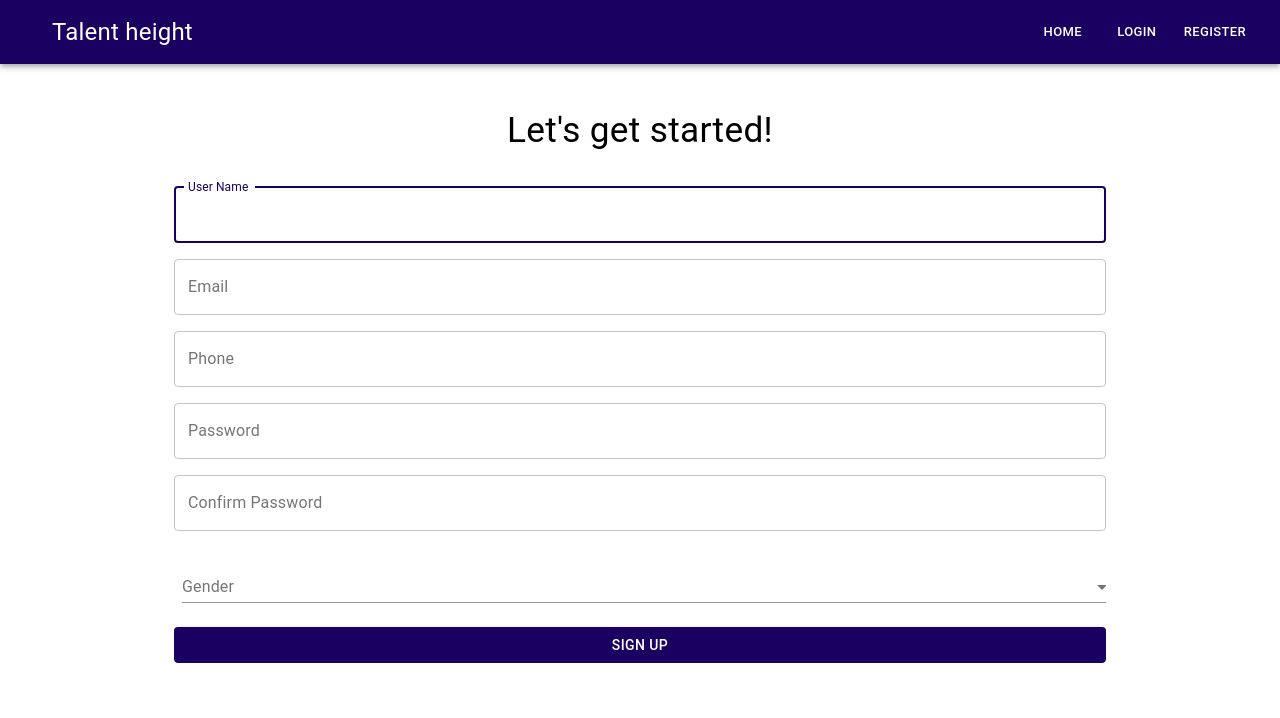
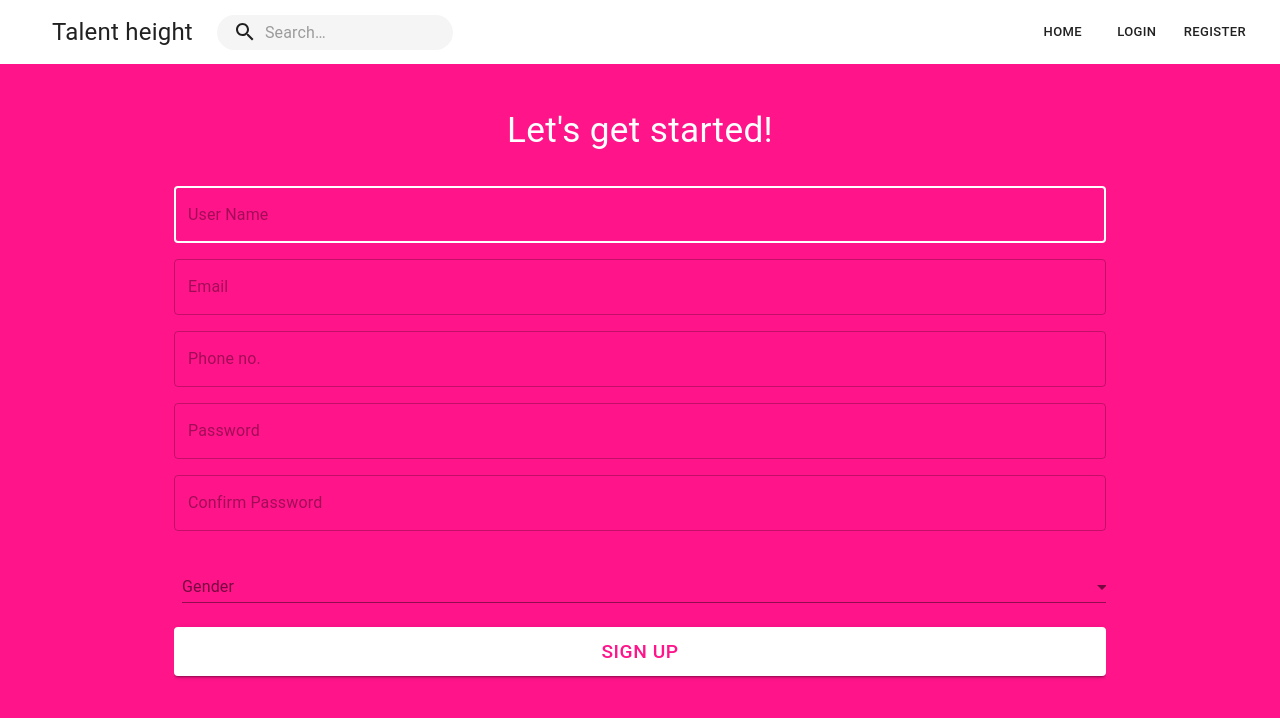
Before and after one commit to amit-singh88598/Talent-height, a Next.js app: page /register in a window 1280 px wide. Shown: the top 718 px of the page. Built offline with nearby package versions, Linux system fonts and the light colour scheme.

Commit message:
validate password and change its type

```diff
--- a/layout/header.js
+++ b/layout/header.js
@@ -10,6 +10,8 @@ import Link from "next/link";
 import SwipeableDrawer from "@material-ui/core/SwipeableDrawer";
 import List from "@material-ui/core/List";
 import ListItem from "@material-ui/core/ListItem";
+import { Search } from "@material-ui/icons";
+import { fade, InputBase } from "@material-ui/core";
 
 const useStyles = makeStyles((theme) => ({
   root: {
@@ -38,6 +40,44 @@ const useStyles = makeStyles((theme) => ({
     fontSize: "1.5em",
     [theme.breakpoints.down("sm")]: {
       fontSize: "1em",
+    },
+  },
+  search: {
+    position: "relative",
+    borderRadius: theme.shape.borderRadius,
+    borderRadius: 50,
+    backgroundColor: "#f5f5f5",
+    "&:hover": {
+      backgroundColor: "#f5f5f5",
+    },
+    marginRight: theme.spacing(2),
+    marginLeft: 0,
+    width: "100%",
+    [theme.breakpoints.up("sm")]: {
+      marginLeft: theme.spacing(3),
+      width: "auto",
+    },
+  },
+  searchIcon: {
+    padding: theme.spacing(0, 2),
+    height: "100%",
+    position: "absolute",
+    pointerEvents: "none",
+    display: "flex",
+    alignItems: "center",
+    justifyContent: "center",
+  },
+  inputRoot: {
+    color: "inherit",
+  },
+  inputInput: {
+    padding: theme.spacing(1, 1, 1, 0),
+    // vertical padding + font size from searchIcon
+    paddingLeft: `calc(1em + ${theme.spacing(4)}px)`,
+    transition: theme.transitions.create("width"),
+    width: "100%",
+    [theme.breakpoints.up("md")]: {
+      width: "20ch",
     },
   },
 }));
@@ -114,6 +154,19 @@ export default function Header() {
             </IconButton>
           </Link>
           <Typography className={classes.titleStyle}>Talent height</Typography>
+          <div className={classes.search}>
+            <div className={classes.searchIcon}>
+              <Search />
+            </div>
+            <InputBase
+              placeholder="Search…"
+              classes={{
+                root: classes.inputRoot,
+                input: classes.inputInput,
+              }}
+              inputProps={{ "aria-label": "search" }}
+            />
+          </div>
           <Typography variant="h6" className={classes.title} />
           <div className={classes.navLink}>
             {navLinks.map((item) => (
--- a/pages/_app.js
+++ b/pages/_app.js
@@ -4,7 +4,7 @@ import "../styles/globals.css";
 const theme = createMuiTheme({
   palette: {
     primary: {
-      main: "#190061",
+      main: "#ffffff",
 
       light: "#f6f0e2",
       background: "#240090",
--- a/pages/register.js
+++ b/pages/register.js
@@ -24,8 +24,8 @@ const useStyles = makeStyles((theme) => ({
   root: {
     display: "flex",
     justifyContent: "center",
-    // padding: 20,
-    // backgroundColor: "#fe019a",
+    paddingBottom: 150,
+    backgroundColor: "#ff148a",
   },
   button: {
     display: "block",
@@ -34,6 +34,14 @@ const useStyles = makeStyles((theme) => ({
   formControl: {
     margin: theme.spacing(1),
     minWidth: 120,
+  },
+  btnStyle: {
+    backgroundColor: "#ffffff",
+    color: "#ff148a",
+    fontSize: "1.2em",
+  },
+  textFieldStyle: {
+    color: "#ffffff",
   },
 }));
 
@@ -84,21 +92,20 @@ function Register(props) {
   return (
     <div>
       <Header />
-      <div>
+      <div style={{ backgroundColor: "#ff148a" }}>
         <Container>
           <div
             style={{
               display: "flex",
               textAlign: "center",
               justifyContent: "center",
-              marginTop: 40,
             }}
           >
             <Typography
               style={{
-                // padding: 20,
+                marginTop: 40,
                 fontSize: "2.2em",
-                // color: "#ffffff",
+                color: "#ffffff",
               }}
             >
               Let's get started!
@@ -111,9 +118,10 @@ function Register(props) {
                   <Grid item xs={12} sm={12} className={classes.fieldStyle}>
                     <TextField
                       id="outlined-basic"
-                      label="User Name"
+                      // label="User Name"
                       variant="outlined"
-                      color="primary"
+                      // color="primary"
+                      className={classes.textFieldStyle}
                       style={{ marginTop: 10 }}
                       onChange={(event) => {
                         setUserNameErr(false);
@@ -124,13 +132,14 @@ function Register(props) {
                         userNameErr ? "Please enter valid User Name" : ""
                       }
                       fullWidth
+                      placeholder="User Name"
                       autoFocus
                     />
                   </Grid>
                   <Grid item xs={12} sm={12} className={classes.fieldStyle}>
                     <TextField
                       id="outlined-basic"
-                      label="Email"
+                      // label="Email"
                       variant="outlined"
                       color="primary"
                       onChange={(event) => {
@@ -140,12 +149,14 @@ function Register(props) {
                       error={emailErr}
                       helperText={emailErr ? "Please enter valid email" : ""}
                       fullWidth
+                      type="text"
+                      placeholder="Email"
                     />
                   </Grid>
                   <Grid item xs={12} sm={12} className={classes.fieldStyle}>
                     <TextField
                       id="outlined-basic"
-                      label="Phone"
+                      // label="Phone"
                       variant="outlined"
                       onChange={(event) => {
                         setPhoneErr(false);
@@ -156,12 +167,13 @@ function Register(props) {
                         phoneErr ? "please enter valid Phone no." : ""
                       }
                       fullWidth
+                      // type="number"
+                      placeholder="Phone no."
                     />
                   </Grid>
                   <Grid item xs={12} sm={12} className={classes.fieldStyle}>
                     <TextField
-                      id="outlined-basic"
-                      label="Password"
+                      // label="Password"
                       variant="outlined"
                       onChange={(event) => {
                         setPasswordErr(false);
@@ -172,12 +184,15 @@ function Register(props) {
                         passwordErr ? "please enter valid Password" : ""
                       }
                       fullWidth
+                      type="password"
+                      id="password"
+                      placeholder="Password"
                     />
                   </Grid>
                   <Grid item xs={12} sm={12} className={classes.fieldStyle}>
                     <TextField
                       id="outlined-basic"
-                      label="Confirm Password"
+                      // label="Confirm Password"
                       variant="outlined"
                       onChange={(event) => {
                         setPasswordErr(false);
@@ -188,6 +203,8 @@ function Register(props) {
                         passwordErr ? "please enter valid Password" : ""
                       }
                       fullWidth
+                      type="password"
+                      placeholder="Confirm Password"
                     />
                   </Grid>
                   <Grid item xs={12} sm={12} className={classes.fieldStyle}>
@@ -215,8 +232,9 @@ function Register(props) {
                   <Grid item xs={12} sm={12} className={classes.fieldStyle}>
                     <Button
                       variant="contained"
-                      color="primary"
-                      size="medium"
+                      className={classes.btnStyle}
+                      // color="primary"
+                      size="large"
                       fullWidth
                       onClick={handleChange}
                     >
```
Also changed, not shown: pages/login.js (+14 -6 lines).
